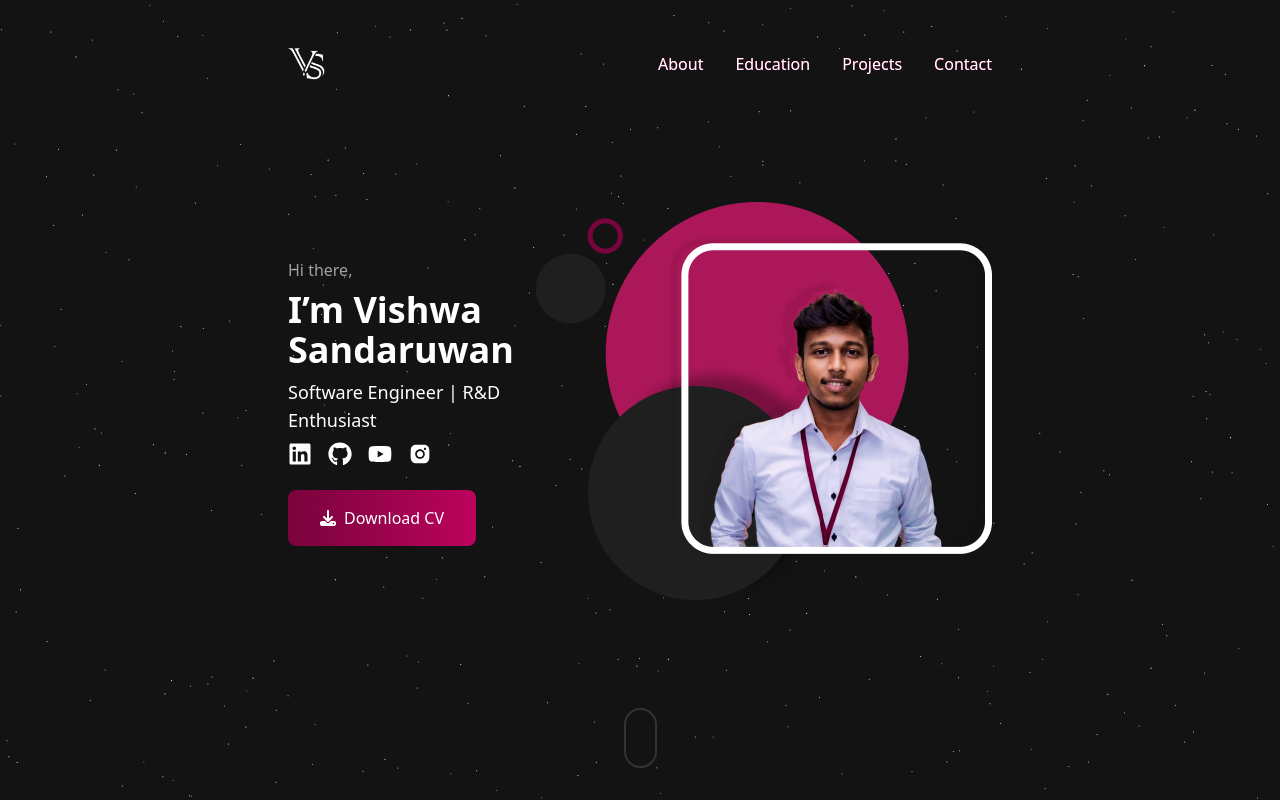
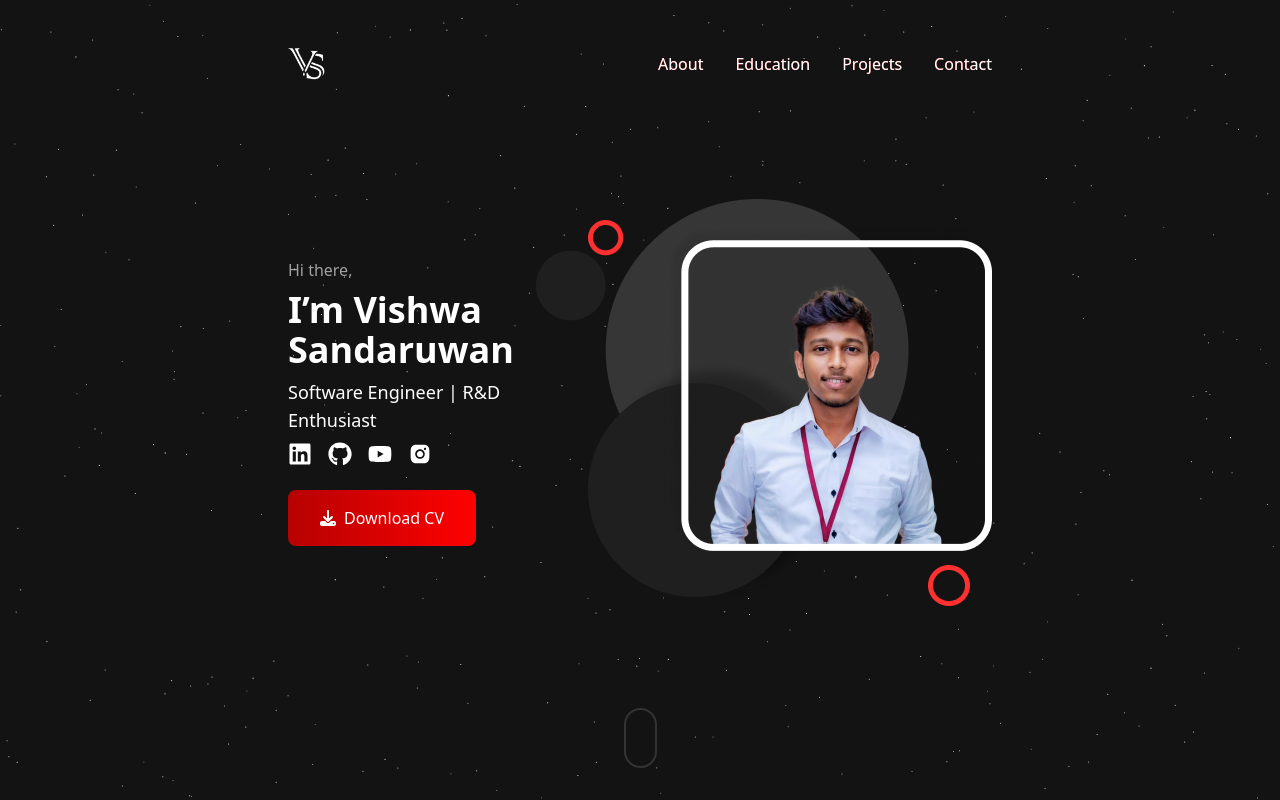
Before and after one commit to itsvishwa/portfolio, a React (Vite) app: page / in a window 1280 px wide. Built offline with nearby package versions, Linux system fonts and the light colour scheme.

Commit message:
changed the theme

```diff
--- a/src/App.tsx
+++ b/src/App.tsx
@@ -17,7 +17,7 @@ export default function App() {
       <ShootingStars className="absolute top-0 left-0 w-full h-full z-0" />
       <StarsBackground className="absolute top-0 left-0 w-full h-full z-0" />
 
-      <div className="relative lg:px-72 px-16 z-10 h-full overflow-y-auto scrollbar-thin scrollbar-thumb-[#AB1759] scrollbar-track-[#131313] ">
+      <div className="relative lg:px-72 px-16 z-10 h-full overflow-y-auto scrollbar-thin scrollbar-thumb-[#FF0101] scrollbar-track-[#131313] ">
         <div className="min-h-screen py-8 w-full flex flex-col justify-between">
           <Navigation />
           <Welcome />
@@ -33,10 +33,10 @@ export default function App() {
         <div className="flex flex-row justify-center">
           <div className="relative w-[600px]">
             {/* Gradients */}
-            <div className="absolute inset-x-10 top-0 bg-gradient-to-r from-transparent via-[#b501a0] to-transparent h-[2px] w-3/4 blur-sm" />
-            <div className="absolute inset-x-20 top-0 bg-gradient-to-r from-transparent via-[#ff00dd] to-transparent h-px w-3/4" />
-            <div className="absolute inset-x-60 top-0 bg-gradient-to-r from-transparent via-[#b4007e] to-transparent h-[5px] w-1/5 blur-sm" />
-            <div className="absolute inset-x-60 top-0 bg-gradient-to-r from-transparent via-[#a60275] to-transparent h-px w-1/4" />
+            <div className="absolute inset-x-10 top-0 bg-gradient-to-r from-transparent via-[#8b0000] to-transparent h-[2px] w-3/4 blur-sm" />
+            <div className="absolute inset-x-20 top-0 bg-gradient-to-r from-transparent via-[#FF0101] to-transparent h-px w-3/4" />
+            <div className="absolute inset-x-60 top-0 bg-gradient-to-r from-transparent via-[#8b0000] to-transparent h-[5px] w-1/5 blur-sm" />
+            <div className="absolute inset-x-60 top-0 bg-gradient-to-r from-transparent via-[#ff5858] to-transparent h-px w-1/4" />
           </div>
         </div>
         <div className="py-4 flex flex-row justify-center gradient-border-top">
--- a/src/components/AwardCard.tsx
+++ b/src/components/AwardCard.tsx
@@ -6,7 +6,7 @@ interface Props {
 
 function AwardCard({ title, organized, description }: Props) {
   return (
-    <div className="px-8 py-4 bg-gradient-to-r from-[#151515] via-[#212121] to-[#1f1f1f] hover:shadow-lg hover:shadow-[#ff23656f] transition duration-700 rounded-lg">
+    <div className="px-8 py-4 bg-gradient-to-r from-[#151515] via-[#212121] to-[#1f1f1f] hover:shadow-lg hover:shadow-[#FF0101] transition duration-700 rounded-lg">
       <p className="font-bold ">{title}</p>
       <p className="opacity-40 text-sm">Organized by {organized}</p>
       <p className="mt-4 opacity-60">{description}</p>
--- a/src/components/Button.tsx
+++ b/src/components/Button.tsx
@@ -3,7 +3,7 @@ import { FaDownload } from "react-icons/fa6";
 function Button() {
   return (
     <div className="mt-4">
-      <div className="inline-flex justify-center items-center gap-2 py-4 px-8 rounded-lg hover:cursor-pointer bg-gradient-to-r from-[#79033C] to-[#bc035c] hover:from-[#79033C] hover:to-[#b42f6f] ">
+      <div className="inline-flex justify-center items-center gap-2 py-4 px-8 rounded-lg hover:cursor-pointer bg-gradient-to-r from-[#b70101] to-[#ff0101] hover:from-[#b70101] hover:to-[#ff3131] ">
         <FaDownload />
         Download CV
       </div>
--- a/src/components/Contact.tsx
+++ b/src/components/Contact.tsx
@@ -12,7 +12,7 @@ function Contact() {
                 type="text"
                 id="name"
                 placeholder="Enter your name"
-                className="border border-none focus:outline-[#ff006a] outline-none px-4 py-4 w-full rounded-lg bg-[#1F1F1F] text-white mt-1"
+                className="border border-none focus:outline-[#FF0101] outline-none px-4 py-4 w-full rounded-lg bg-[#1F1F1F] text-white mt-1"
               />
             </div>
             <div className="flex-1">
@@ -22,7 +22,7 @@ function Contact() {
                 type="email"
                 id="email"
                 placeholder="Enter your email"
-                className="border border-none focus:outline-[#ff006a] outline-none px-4 py-4 w-full rounded-lg bg-[#1F1F1F] text-white mt-1"
+                className="border border-none focus:outline-[#FF0101] outline-none px-4 py-4 w-full rounded-lg bg-[#1F1F1F] text-white mt-1"
               />
             </div>
           </div>
@@ -33,11 +33,11 @@ function Contact() {
               id="message"
               rows={5}
               placeholder="Enter your message"
-              className="border border-none focus:outline-[#ff006a] outline-none px-4 py-4 w-full rounded-lg bg-[#1F1F1F] text-white mt-1"
+              className="border border-none focus:outline-[#FF0101] outline-none px-4 py-4 w-full rounded-lg bg-[#1F1F1F] text-white mt-1"
             />
           </div>
           <div className="mt-4 flex flex-row justify-end">
-            <button className="py-4 px-8 rounded-lg hover:cursor-pointer bg-gradient-to-r from-[#79033C] to-[#bc035c] hover:from-[#79033C] hover:to-[#b42f6f]">
+            <button className="py-4 px-8 rounded-lg hover:cursor-pointer bg-gradient-to-r from-[#b70101] to-[#ff0101] hover:from-[#b70101] hover:to-[#ff3131]">
               Send
             </button>
           </div>
--- a/src/components/Education.tsx
+++ b/src/components/Education.tsx
@@ -14,7 +14,7 @@ function Education() {
               },
             },
             token: {
-              colorPrimary: "#990053",
+              colorPrimary: "#FF0101",
               colorTextDisabled: "#1F1F1F",
               colorSplit: "#1F1F1F",
             },
--- a/src/components/Navigation.tsx
+++ b/src/components/Navigation.tsx
@@ -7,25 +7,25 @@ function Navigation() {
       <div className="lg:flex flex-row gap-8 hidden">
         <a
           href="#about"
-          className="text-white hover:cursor-pointer bg-gradient-to-r from-[#ff007b] to-[#ff2a9c] bg-clip-text hover:text-transparent transition duration-300"
+          className="text-white hover:cursor-pointer bg-gradient-to-r from-[#FF0101] to-[#ff7272] bg-clip-text hover:text-transparent transition duration-300"
         >
           About
         </a>
         <a
           href="#education"
-          className="text-white hover:cursor-pointer bg-gradient-to-r from-[#ff007b] to-[#ff2a9c] bg-clip-text hover:text-transparent transition duration-300"
+          className="text-white hover:cursor-pointer bg-gradient-to-r from-[#FF0101] to-[#ff7272] bg-clip-text hover:text-transparent transition duration-300"
         >
           Education
         </a>
         <a
           href="#projects"
-          className="text-white hover:cursor-pointer bg-gradient-to-r from-[#ff007b] to-[#ff2a9c] bg-clip-text hover:text-transparent transition duration-300"
+          className="text-white hover:cursor-pointer bg-gradient-to-r from-[#FF0101] to-[#ff7272] bg-clip-text hover:text-transparent transition duration-300"
         >
           Projects
         </a>
         <a
           href="#contact"
-          className="text-white hover:cursor-pointer bg-gradient-to-r from-[#ff007b] to-[#ff2a9c] bg-clip-text hover:text-transparent transition duration-300"
+          className="text-white hover:cursor-pointer bg-gradient-to-r from-[#FF0101] to-[#ff7272] bg-clip-text hover:text-transparent transition duration-300"
         >
           Contact
         </a>
--- a/src/components/Welcome.tsx
+++ b/src/components/Welcome.tsx
@@ -7,7 +7,7 @@ import Button from "./Button";
 
 function Welcome() {
   const style: string =
-    "text-2xl text-white hover:text-[#ff2a9c] hover:cursor-pointer";
+    "text-2xl text-white hover:text-[#8f8f8f] hover:cursor-pointer ";
   return (
     <div className="flex lg:flex-row flex-col-reverse lg:justify-between items-center gap-4 lg:gap-0">
       <div className="flex flex-col justify-center items-center lg:items-start gap-2">
--- a/src/components/ui/hover-border-gradient.tsx
+++ b/src/components/ui/hover-border-gradient.tsx
@@ -45,7 +45,7 @@ export function HoverBorderGradient({
   };
 
   const highlight =
-    "radial-gradient(75% 181.15942028985506% at 50% 50%, #ff0d86 0%, rgba(255, 255, 255, 0) 100%)";
+    "radial-gradient(75% 181.15942028985506% at 50% 50%, #FF0101 0%, rgba(255, 255, 255, 0) 100%)";
 
   useEffect(() => {
     if (!hovered) {
--- a/src/components/ui/shooting-stars.tsx
+++ b/src/components/ui/shooting-stars.tsx
@@ -46,8 +46,8 @@ export const ShootingStars: React.FC<ShootingStarsProps> = ({
   maxSpeed = 30,
   minDelay = 1200,
   maxDelay = 4200,
-  starColor = "#9E00FF",
-  trailColor = "#2EB9DF",
+  starColor = "#FF0101",
+  trailColor = "#FF0101",
   starWidth = 10,
   starHeight = 1,
   className,
```
Also changed, not shown: src/assets/profile.png.
